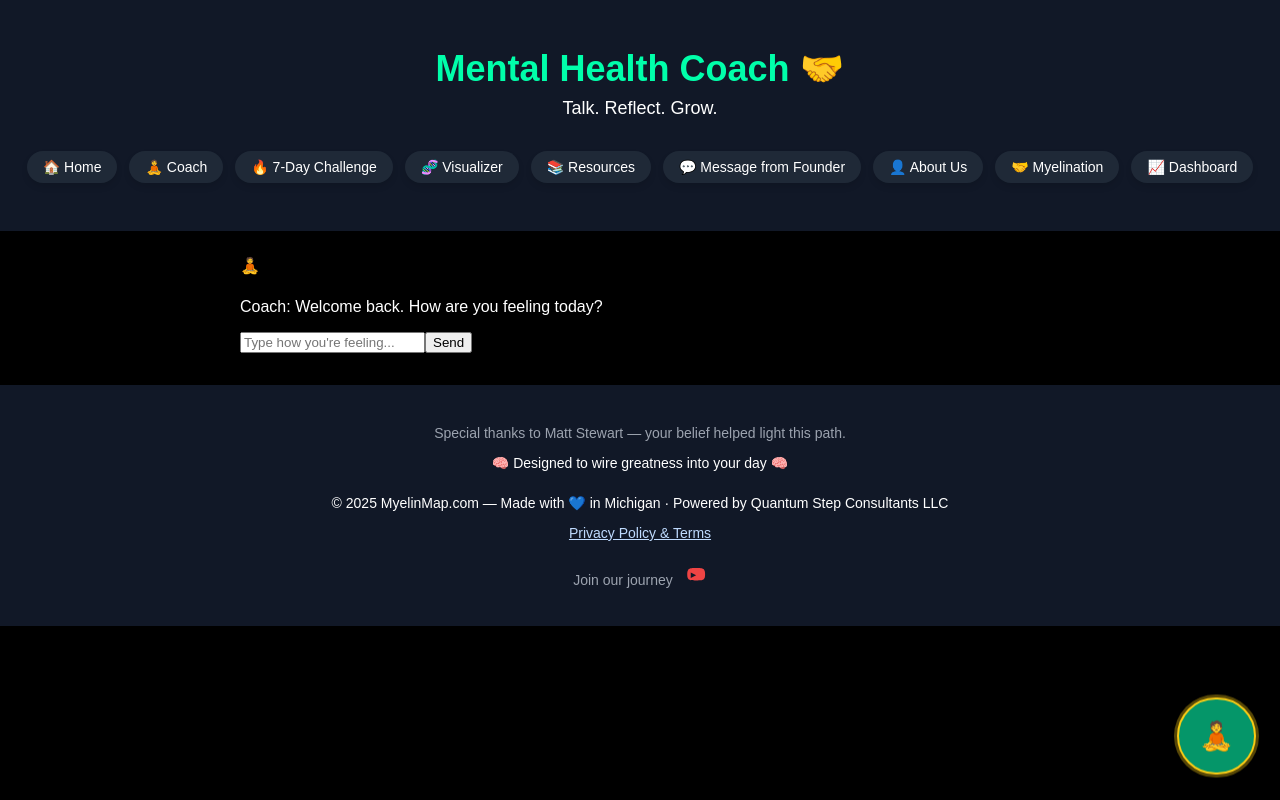
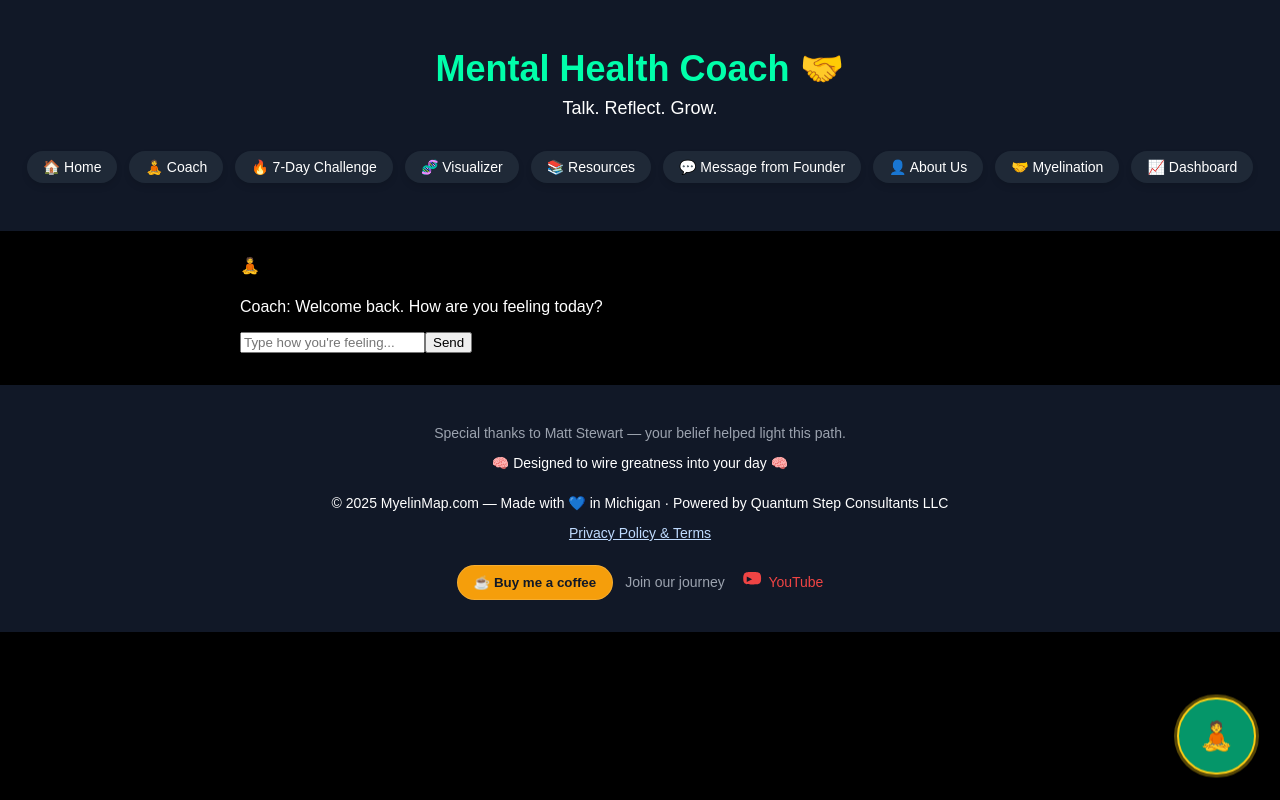
Before and after one commit to bl0ckchained/myelinmap, a Next.js app: page /coach in a window 1280 px wide. Built offline with nearby package versions, Linux system fonts and the light colour scheme.

Commit message:
updating footer with buy me a coffee

```diff
--- a/components/Footer.tsx
+++ b/components/Footer.tsx
@@ -1,7 +1,45 @@
 import Link from "next/link";
-import React from "react";
+import React, { useState } from "react";
 
 export default function Footer() {
+  const [loading, setLoading] = useState(false);
+
+  // Fallback link if Stripe isn’t configured yet
+  const buyMeACoffeeUrl = "https://www.buymeacoffee.com/YOUR_HANDLE";
+
+  // Build-time flag to decide whether to use Stripe or fallback
+  const hasStripe =
+    typeof process.env.NEXT_PUBLIC_STRIPE_ENABLED !== "undefined" &&
+    process.env.NEXT_PUBLIC_STRIPE_ENABLED === "true";
+
+  const handleCoffee = async () => {
+    // Fallback: open BMAC if Stripe isn’t enabled/configured
+    if (!hasStripe) {
+      window.open(buyMeACoffeeUrl, "_blank", "noopener,noreferrer");
+      return;
+    }
+    try {
+      setLoading(true);
+      const res = await fetch("/api/checkout", {
+        method: "POST",
+        headers: { "Content-Type": "application/json" },
+        body: JSON.stringify({ mode: "coffee" }),
+      });
+      const data = await res.json();
+      if (data?.url) {
+        window.location.href = data.url;
+      } else {
+        setLoading(false);
+        // graceful fallback if API returns no url
+        window.open(buyMeACoffeeUrl, "_blank", "noopener,noreferrer");
+      }
+    } catch (e) {
+      console.error("Coffee error:", e);
+      setLoading(false);
+      window.open(buyMeACoffeeUrl, "_blank", "noopener,noreferrer");
+    }
+  };
+
   return (
     <footer
       style={{
@@ -17,9 +55,7 @@ export default function Footer() {
         <p style={{ color: "#9ca3af", marginTop: "0.5rem" }}>
           Special thanks to Matt Stewart — your belief helped light this path.
         </p>
-        <p>
-          🧠 Designed to wire greatness into your day 🧠
-        </p>
+        <p>🧠 Designed to wire greatness into your day 🧠</p>
       </div>
 
       {/* Copyright and Legal */}
@@ -41,15 +77,35 @@ export default function Footer() {
         </p>
       </div>
 
-      {/* Social Media Link */}
+      {/* Coffee + Social */}
       <div
         style={{
           display: "flex",
           justifyContent: "center",
           alignItems: "center",
-          gap: "0.5rem",
+          gap: "0.75rem",
+          flexWrap: "wrap",
         }}
       >
+        <button
+          onClick={handleCoffee}
+          disabled={loading}
+          aria-label="Buy me a coffee"
+          style={{
+            padding: "0.55rem 1rem",
+            borderRadius: "999px",
+            border: "1px solid rgba(255,255,255,0.15)",
+            backgroundColor: "#f59e0b", // amber-500
+            color: "#111827",
+            fontWeight: 700,
+            cursor: loading ? "not-allowed" : "pointer",
+            opacity: loading ? 0.7 : 1,
+            transition: "transform 0.15s ease, box-shadow 0.2s ease",
+          }}
+        >
+          {loading ? "Opening…" : "☕ Buy me a coffee"}
+        </button>
+
         <span style={{ color: "#9ca3af" }}>Join our journey</span>
         <a
           href="https://www.youtube.com/@myelinmap"
@@ -59,6 +115,9 @@ export default function Footer() {
           style={{
             transition: "opacity 0.3s",
             color: "#ef4444", // Tailwind's red-500
+            display: "inline-flex",
+            alignItems: "center",
+            gap: "0.35rem",
           }}
         >
           <svg
@@ -70,6 +129,7 @@ export default function Footer() {
           >
             <path d="M19.615 3.184c-1.007-.372-5.615-.372-5.615-.372s-4.608 0-5.615.372a3.21 3.21 0 0 0-2.262 2.262c-.373 1.007-.373 3.108-.373 3.108s0 2.101.373 3.108a3.21 3.21 0 0 0 2.262 2.262c1.007.372 5.615.372 5.615.372s4.608 0 5.615-.372a3.21 3.21 0 0 0 2.262-2.262c.373-1.007.373-3.108.373-3.108s0-2.101-.373-3.108a3.21 3.21 0 0 0-2.262-2.262zm-10.615 8.816v-5l5 2.5-5 2.5z" />
           </svg>
+          <span>YouTube</span>
         </a>
       </div>
     </footer>
--- /dev/null
+++ b/pages/api/checkout.ts
@@ -0,0 +1,35 @@
+// pages/api/checkout.ts
+import type { NextApiRequest, NextApiResponse } from "next";
+import Stripe from "stripe";
+
+const stripe = new Stripe(process.env.STRIPE_SECRET_KEY as string, {
+  apiVersion: "2025-01-27.acacia" as Stripe.LatestApiVersion, // ✅ Fix type complaint
+});
+
+export default async function handler(req: NextApiRequest, res: NextApiResponse) {
+  if (req.method !== "POST") {
+    return res.status(405).json({ error: "Method Not Allowed" });
+  }
+
+  try {
+    const session = await stripe.checkout.sessions.create({
+      mode: "payment",
+      payment_method_types: ["card"],
+      line_items: [
+        {
+          price: process.env.STRIPE_COFFEE_PRICE_ID!,
+          quantity: 1,
+        },
+      ],
+      success_url: process.env.STRIPE_SUCCESS_URL!,
+      cancel_url: process.env.STRIPE_CANCEL_URL!,
+    });
+
+    res.status(200).json({ id: session.id });
+  } catch (err: any) {
+    console.error("Stripe checkout error:", err);
+    res.status(500).json({ error: err.message });
+  }
+}
+// Ensure you have the necessary environment variables set in .env.local
+// STRIPE_COFFEE_PRICE_ID, STRIPE_SUCCESS_URL, STRIPE_CANCEL_URL
```
Also changed, not shown: pages/thank-you.tsx (added, +17 -0 lines).
